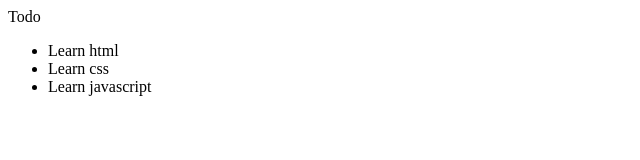
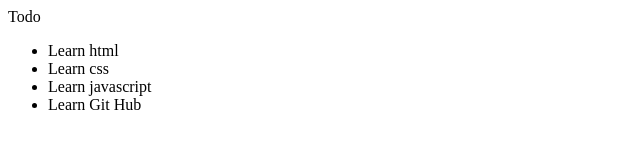
Before and after one commit to chenteiklim/todoApp, a plain HTML site: page index.html in a window 1280 px wide. Shown: the whole page, without its empty margins (0-640 px from the left). Drawn offline with Linux system fonts and the light colour scheme.

Commit message:
update feature

```diff
--- a/index.html
+++ b/index.html
@@ -12,6 +12,7 @@
         <li>Learn html</li>
         <li>Learn css</li>
         <li>Learn javascript</li>
+        <li>Learn Git Hub</li>
     </ul>
 
 </body>
```
